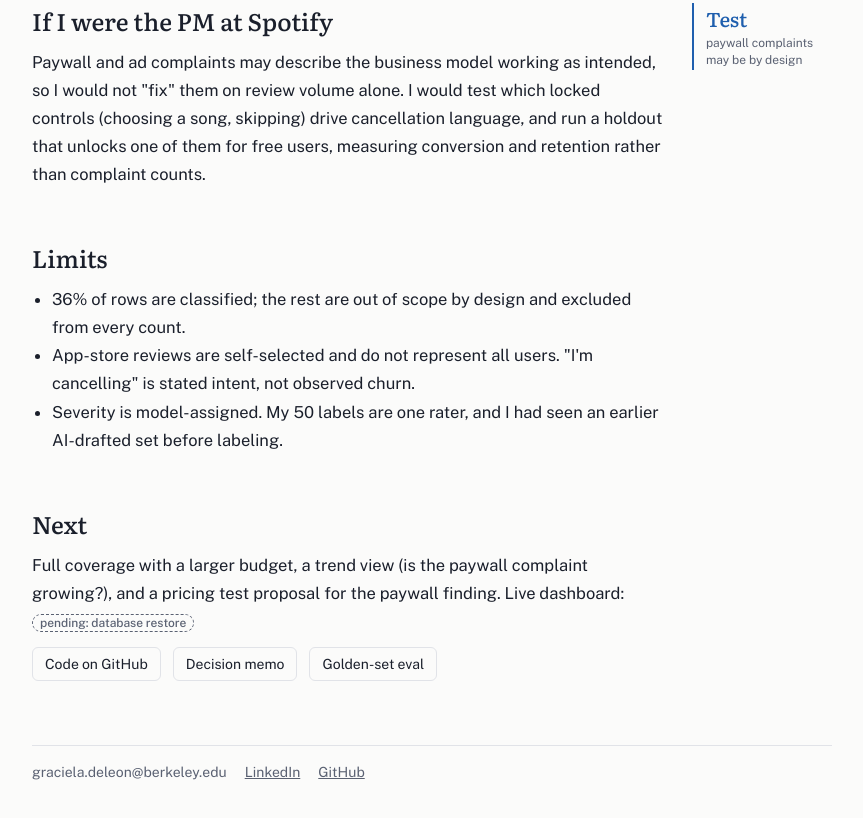
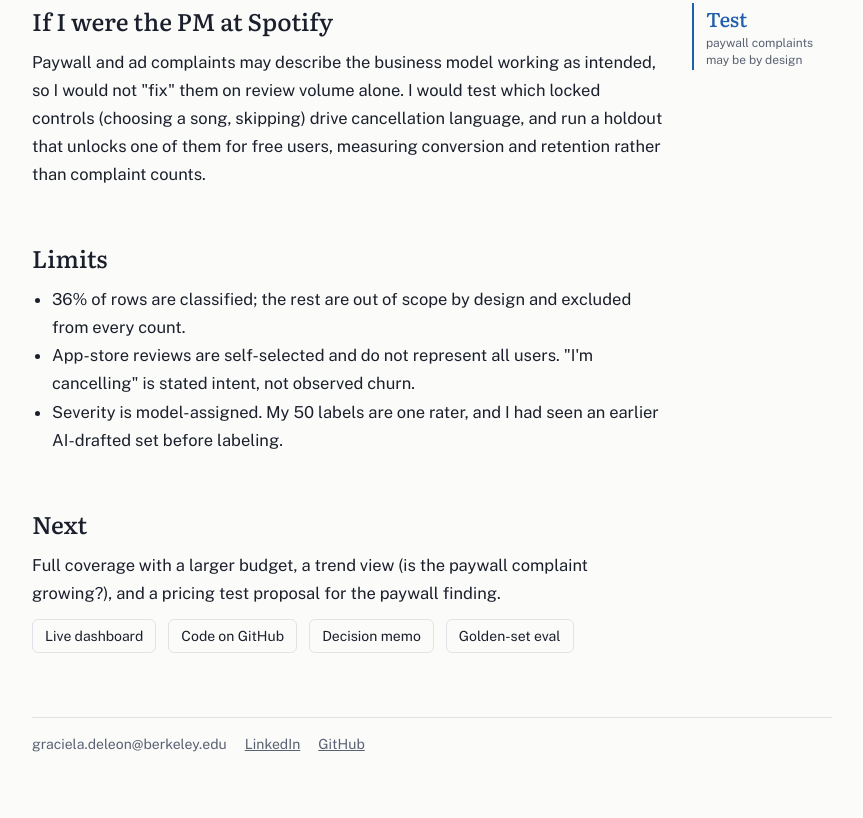
Before and after one commit to gracielaaaaa/gracieladeleon-site, an Astro site: page /work/spotify-review-insights in a window 1280 px wide. Shown: the part 4651-5469 px from the top of the page, without its empty margins (208-1071 px from the left). Built offline with nearby package versions, Linux system fonts and the light colour scheme; Astro itself is replaced by a stand-in of ours.

Commit message:
Spotify: link the live dashboard (database is restored)
Co-Authored-By: Claude Opus 5.5 <noreply@anthropic.com>

```diff
--- a/src/content/work/spotify-review-insights.mdx
+++ b/src/content/work/spotify-review-insights.mdx
@@ -126,9 +126,10 @@ Paywall and ad complaints may describe the business model working as intended, s
 </Section>
 
 <Section title="Next">
-Full coverage with a larger budget, a trend view (is the paywall complaint growing?), and a pricing test proposal for the paywall finding. Live dashboard: <Pending what="database restore" />
+Full coverage with a larger budget, a trend view (is the paywall complaint growing?), and a pricing test proposal for the paywall finding.
 
 <div class="linksrow">
+  <a href="https://spotify-reviews-gdl.vercel.app">Live dashboard</a>
   <a href="https://github.com/gracielaaaaa/spotify-review-insights">Code on GitHub</a>
   <a href="https://github.com/gracielaaaaa/spotify-review-insights/blob/main/grading/memo.md">Decision memo</a>
   <a href="https://github.com/gracielaaaaa/spotify-review-insights/blob/main/evals/golden_eval.md">Golden-set eval</a>
```
